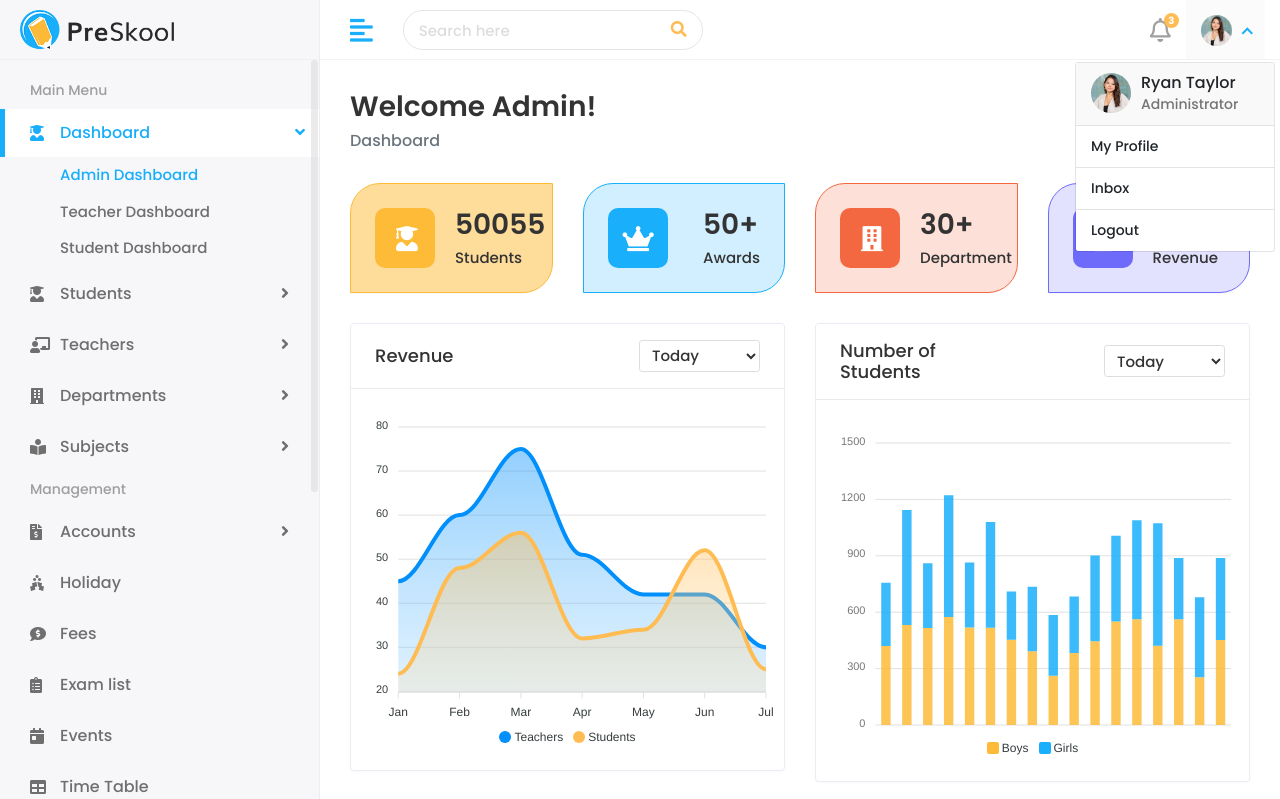
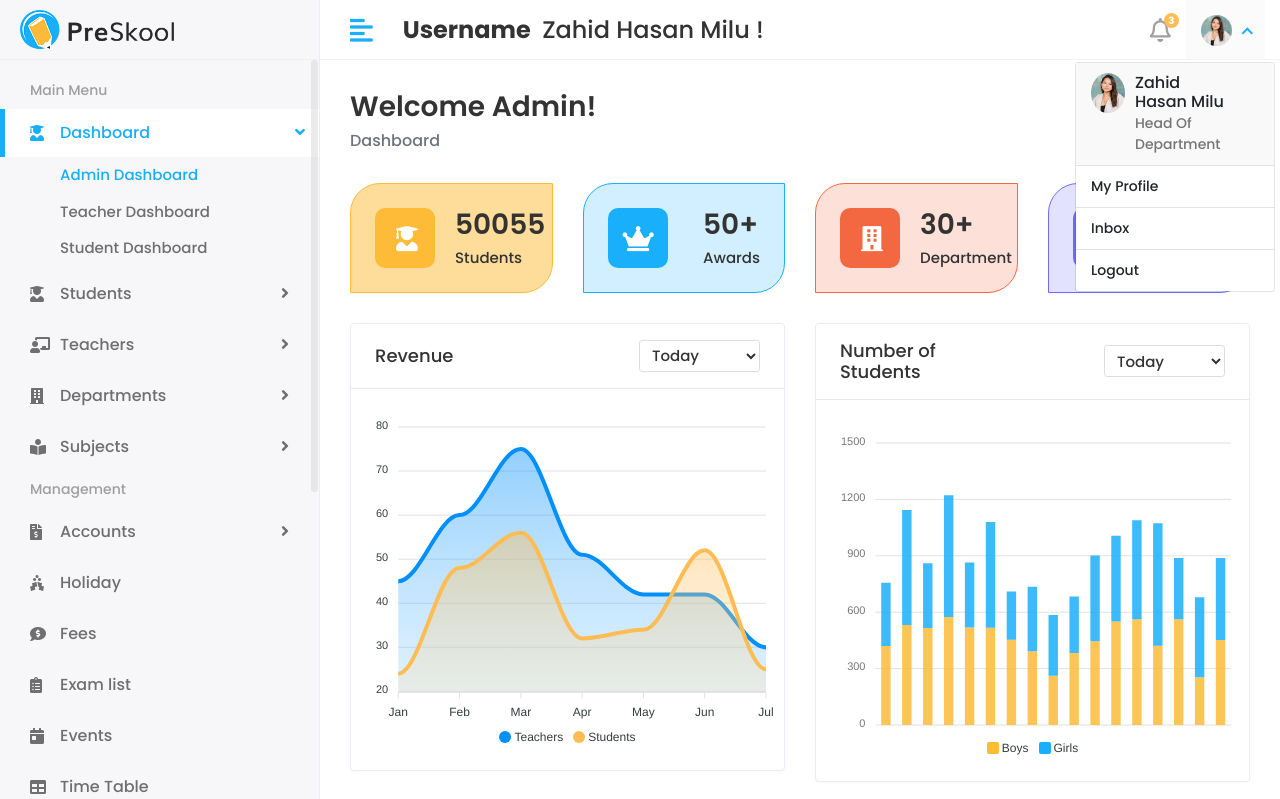
Before and after one commit to zahidhasanmilu/Student_Management_System, a Django app: page /Hod/Home/ in a window 1280 px wide, after a click that opens the changed part. Shown: the top 799 px of the page. Run offline with Django 3.2, Linux system fonts and the light colour scheme; a user stored in the database is signed in; some libraries are stand-ins or nearby versions.

Commit message:
header welcome username

```diff
--- a/app/models.py
+++ b/app/models.py
@@ -5,12 +5,12 @@ from django.contrib.auth.models import AbstractUser
 
 
 class CustomUser(AbstractUser):
-    USER = (
-        (1, 'HOD'),
-        (2, 'STAFF'),
-        (3, 'STUDENT'),
+    USER_TYPE = (
+        ('1', 'HOD'),
+        ('2', 'STAFF'),
+        ('3', 'STUDENT'),
     )
 
-    user_type = models.CharField(choices=USER, max_length=50, default=1)
+    user_type = models.CharField(choices=USER_TYPE, max_length=50, default=1)
     profile_pic = models.ImageField(
         upload_to='Profile_Pics/', blank=True, null=True, max_length=None)
--- a/templates/Hod/home.html
+++ b/templates/Hod/home.html
@@ -3,7 +3,7 @@
 
 
 {% block title %}
-   HOD - Dashboard
+Dashboard | Child Care Kinder Gardern School
 {% endblock title %}
 
 
@@ -231,11 +231,13 @@
                   </li>
                   <li class="feed-item">
                      <div class="feed-date">Mar 21</div>
-                     <span class="feed-text"><a>Justin Lee</a> participated in <a href="invoice.html">"Carrom"</a></span>
+                     <span class="feed-text"><a>Justin Lee</a> participated in <a
+                           href="invoice.html">"Carrom"</a></span>
                   </li>
                   <li class="feed-item">
                      <div class="feed-date">Feb 2</div>
-                     <span class="feed-text"><a>Justin Lee</a>attended internation conference in <a href="profile.html">"St.John School"</a></span>
+                     <span class="feed-text"><a>Justin Lee</a>attended internation conference in <a
+                           href="profile.html">"St.John School"</a></span>
                   </li>
                   <li class="feed-item">
                      <div class="feed-date">Apr 13</div>
@@ -243,7 +245,8 @@
                   </li>
                   <li class="feed-item">
                      <div class="feed-date">Mar 21</div>
-                     <span class="feed-text"><a>Justin Lee</a> participated in <a href="invoice.html">"Carrom"</a></span>
+                     <span class="feed-text"><a>Justin Lee</a> participated in <a
+                           href="invoice.html">"Carrom"</a></span>
                   </li>
                </ul>
             </div>
--- a/templates/components/header.html
+++ b/templates/components/header.html
@@ -11,11 +11,8 @@
     <a href="javascript:void(0);" id="toggle_btn">
         <i class="fas fa-align-left"></i>
     </a>
-    <div class="top-nav-search">
-        <form>
-            <input type="text" class="form-control" placeholder="Search here">
-            <button class="btn" type="submit"><i class="fas fa-search"></i></button>
-        </form>
+    <div class="top-nav-search mt-3">
+        <h4> <strong>Username </strong>&nbsp;{{user.first_name}}&nbsp;{{user.last_name}}&nbsp;!</h4>
     </div>
     <a class="mobile_btn" id="mobile_btn">
         <i class="fas fa-bars"></i>
@@ -118,8 +115,15 @@
                             class="avatar-img rounded-circle">
                     </div>
                     <div class="user-text">
-                        <h6>Ryan Taylor</h6>
-                        <p class="text-muted mb-0">Administrator</p>
+                        <h6>{{user.first_name}}&nbsp{{user.last_name}}</h6>
+                        {% if user.user_type == '1' %}
+                        <p class="text-muted mb-0">Head Of Department</p>
+                        {% elif user.user_type == '2' %}
+                        <p class="text-muted mb-0">Staff</p>
+                        {% elif user.user_type == '3' %}
+                        <p class="text-muted mb-0">Student</p>
+                        {% endif %}
+
                     </div>
                 </div>
                 <a class="dropdown-item" href="profile.html">My Profile</a>
```
Also changed, not shown: db.sqlite3.
